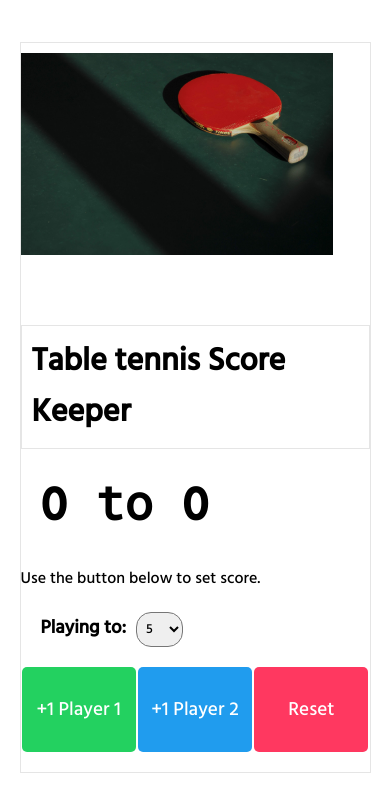
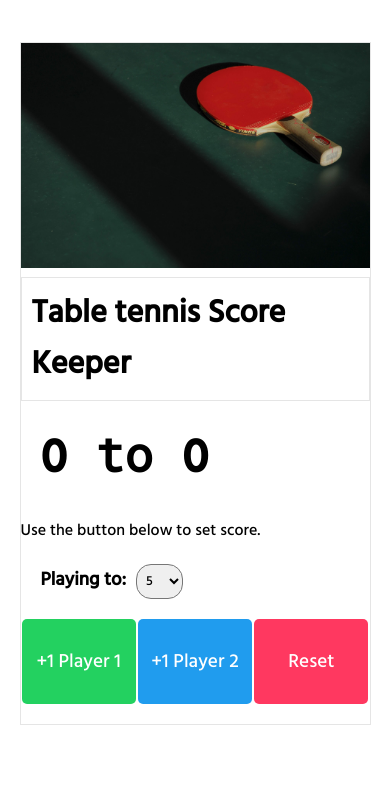
Before and after one commit to Mannkp/Table_Tennis-ScoreKeeper, a plain HTML site: page index.html in a window 390 px wide. Drawn offline with Linux system fonts and the light colour scheme.

Commit message:
updated css

```diff
--- a/app.css
+++ b/app.css
@@ -5,14 +5,9 @@
     margin:3vh auto;
     box-sizing: border-box;
     padding: 0;
-    /* height: 80vh; */
     height: fit-content;
-    width: 43vw;
+    width: 45vw;
     border: 1px solid rgba(204, 204, 204,0.5);
-    /* display: flex;
-    flex-direction: column;
-    justify-content:start; */
-    /* align-content:flex-start; */
 }
 h2{
     margin: 0px;
@@ -20,12 +15,27 @@ h2{
     font-size: 2rem;
     border: 1px solid rgba(204, 204, 204,0.5);
 }
+.img{
+    box-sizing: border-box;
+    /* border: 2px solid red; */
+    height:42vh;
+    width: 100%;
+    /* background-color: rgba(204, 204, 204,0.3); */
+    /* background-color: rgba(244, 150, 43 , 0.15); */
+    /* box-shadow: inset 1em 1em gold , inset -1em -1em orange; */
+    /* box-shadow: inset 1em 1em 50px gold , inset -1em -1em 50px red; */
+    /* box-shadow: inset 1em 1em 50px white , inset -1em -1em 50px white; */
+}
 #racket{
-    box-sizing: border-box;
-    /* object-fit: contain; */
+    position: relative;
+    object-fit: cover;
     object-position: top;
-    height: 40vh;
-    width: 43vw;
+    height: 100%;
+    width: 100%;
+    margin:auto;
+    z-index: -5;
+    /* filter: blur(1px); */
+    /* box-shadow:inset 10px 10px 50px black; */
 }
 select{
     width: 4vw;
@@ -85,11 +95,12 @@ h1{
         height: fit-content;
         width: 90vw;
     }
+    .img{
+        height: fit-content;
+        box-shadow: none;
+    }
     #racket{
-        height: 30vh;
-        width: 80vw;
-        margin: 10px auto;
-        object-fit: contain;
+        z-index: 22;
     }
     select{
         width:12vw;
--- a/index.html
+++ b/index.html
@@ -12,7 +12,9 @@
 </head>
 <body>
     <div class="main">
-        <img src="./conor-samuel-vPKGcFEbmjc-unsplash.jpg" alt="" id="racket">
+        <div class="img">
+            <img src="./conor-samuel-vPKGcFEbmjc-unsplash.jpg" alt="" id="racket">
+        </div>
         <h2>Table tennis Score Keeper</h2>
         <h1 id="score"><span id="p1Span">0</span> to <span id="p2Span">0</span></h1>
         <h4>Use the button below to set score.</h4>
```
